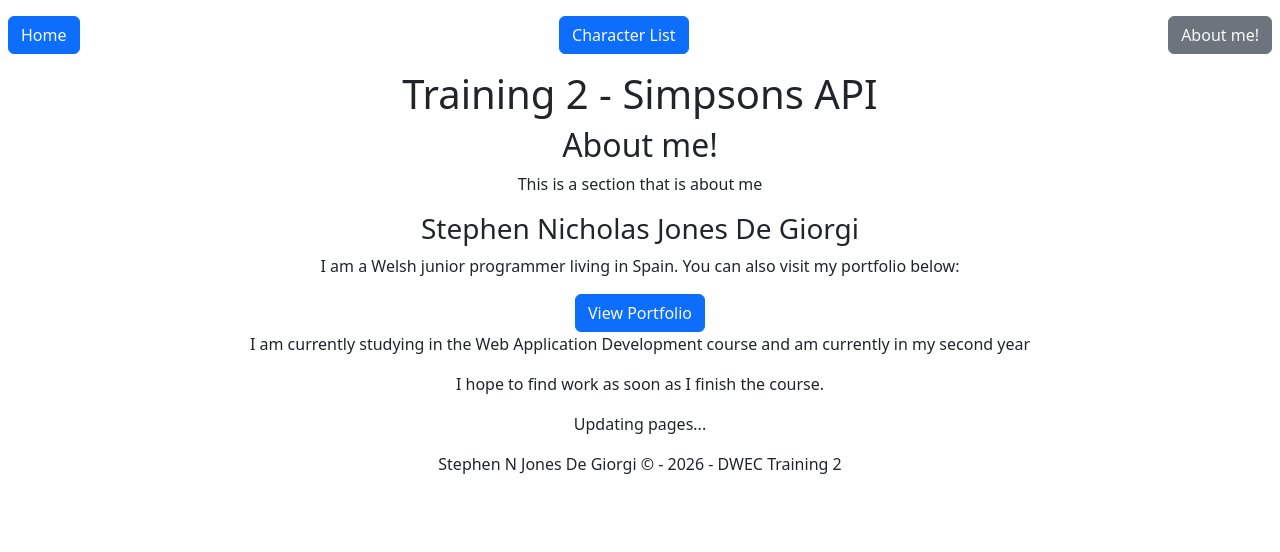
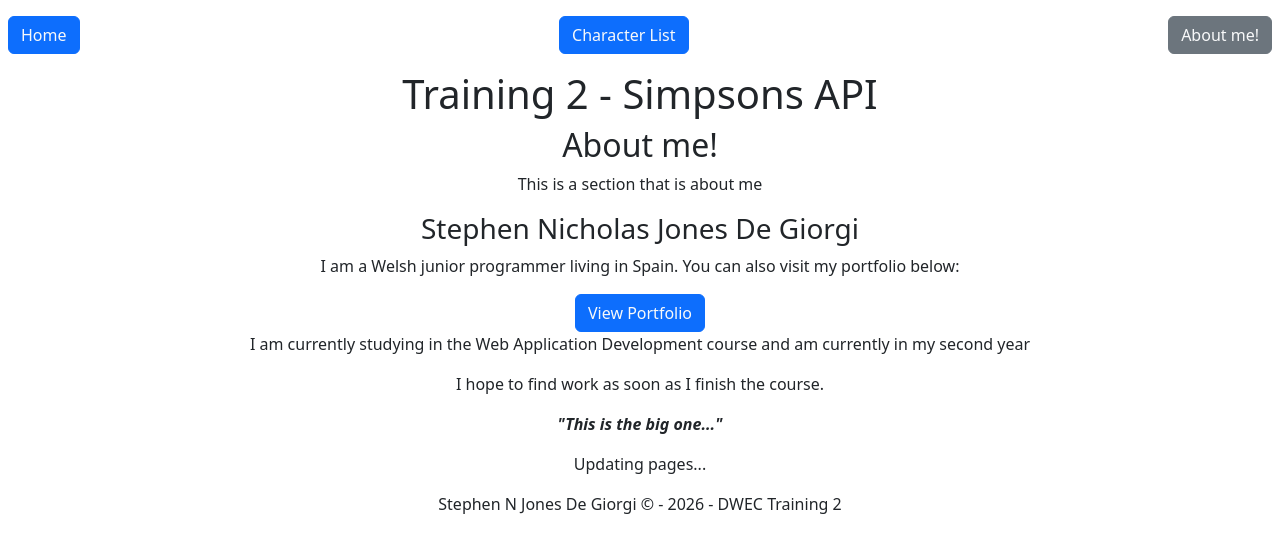
Before and after one commit to L0cksat/practice-simpson-api-dwec, an Angular app: page /about in a window 1280 px wide. Shown: the top 552 px of the page. Built offline with nearby package versions, Linux system fonts and the light colour scheme.

Commit message:
Update 2.9:  Updated about.html with another section of text.

```diff
--- a/src/app/pages/about/about.html
+++ b/src/app/pages/about/about.html
@@ -8,8 +8,11 @@
     <button class="btn-primary btn">
         <a class="text-light text-decoration-none" href="https://stephennicholasjones.com" target="_blank">View Portfolio</a>
     </button>
+    <div class="text-center">
+        <p>I am currently studying in the Web Application Development course and am currently in my second year</p>
+    <p>I hope to find work as soon as I finish the course.</p>
+    <p class="fst-italic fw-semibold">"This is the big one..."</p>
+    <p>Updating pages...</p>
+    </div>
 
-    <p class="text-center">I am currently studying in the Web Application Development course and am currently in my second year</p>
-    <p class="text-center">I hope to find work as soon as I finish the course.</p>
-    <p class="text-center">Updating pages...</p>
 </div>
```
